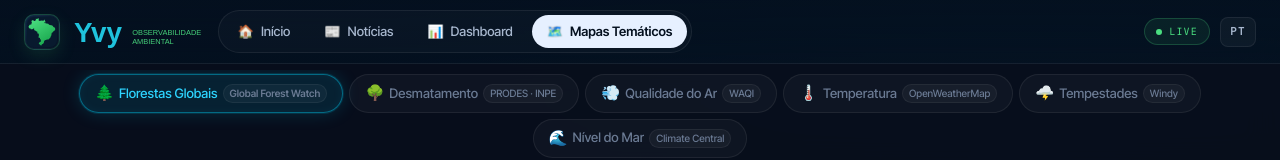
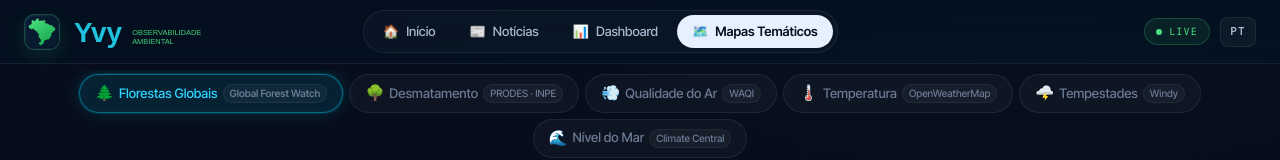
Before and after one commit to samuelishida/yvy, a React (Create React App) app in the folder frontend/: page /mapas-tematicos in a window 1280 px wide. Shown: the top 160 px of the page. Built offline with nearby package versions, Linux system fonts and the light colour scheme.

Commit message:
style(navbar): center nav-links in topbar

```diff
--- a/frontend/src/components/Navbar.css
+++ b/frontend/src/components/Navbar.css
@@ -2,7 +2,6 @@
 .navbar {
   display: flex;
   align-items: center;
-  justify-content: space-between;
   padding: 0 24px;
   height: 64px;
   background: linear-gradient(180deg, rgba(4, 16, 31, 0.92), rgba(4, 16, 31, 0.78));
@@ -67,6 +66,7 @@
   border: 1px solid var(--line);
   border-radius: 999px;
   padding: 4px;
+  margin: 0 auto;
 }
 
 /* ── Nav pill items ───────────────────────────────────── */
@@ -221,6 +221,7 @@
     padding: 8px 12px 14px;
     gap: 2px;
     box-shadow: 0 8px 32px rgba(0, 0, 0, 0.5);
+    margin: 0;
   }
 
   .nav-links--open { display: flex; }
```
Also changed, not shown: 1 other file (tests, documents, lock files or other folders).
